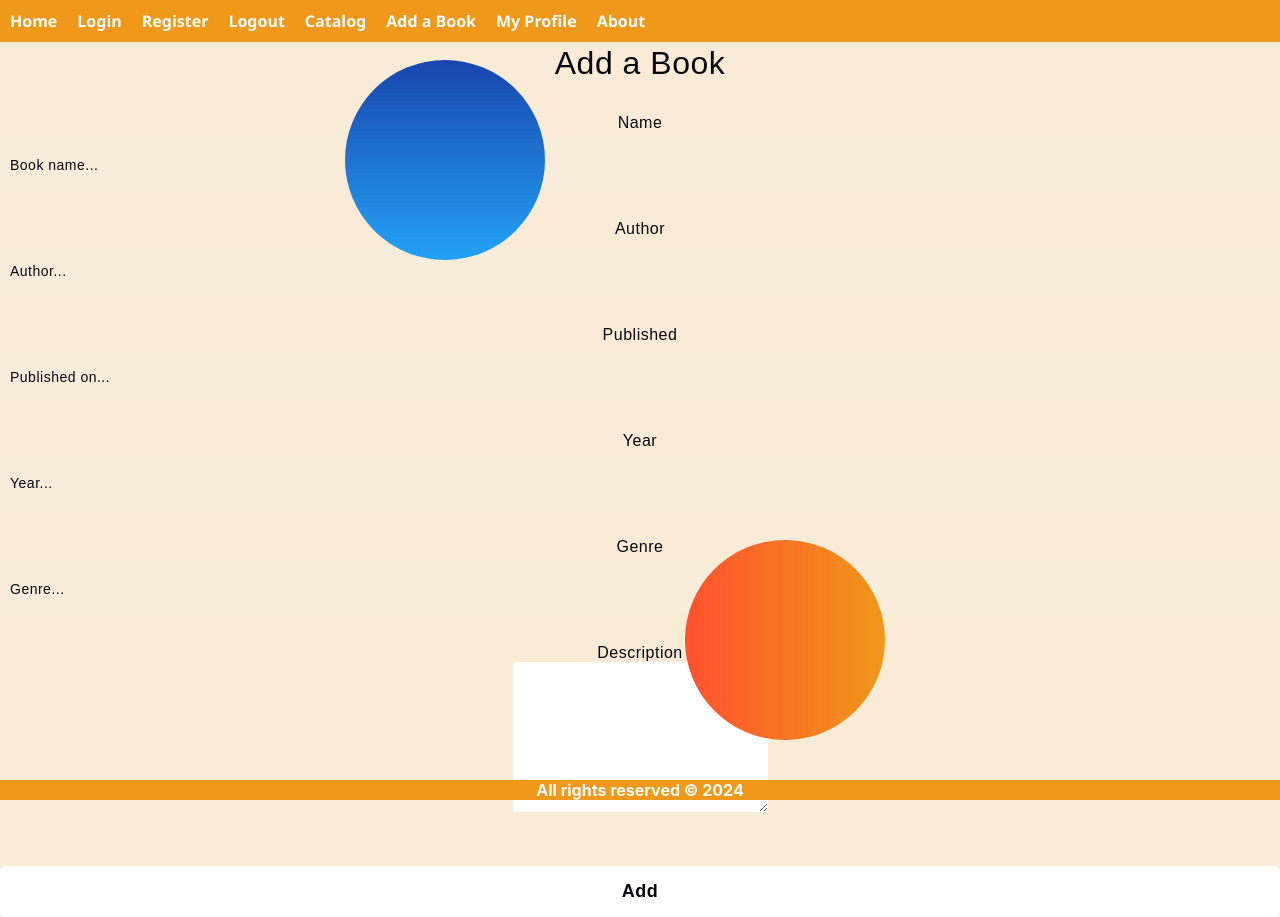
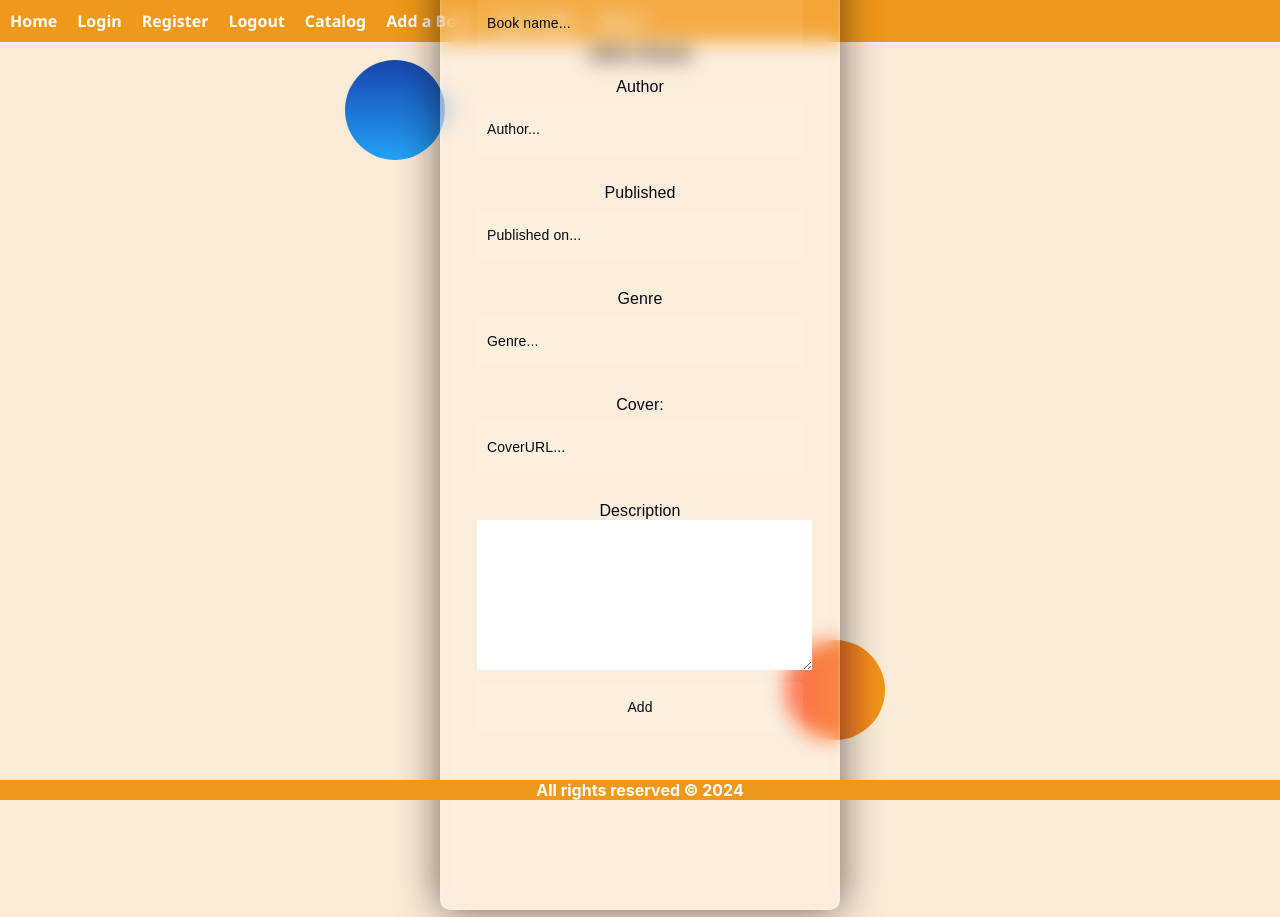
Before and after one commit to EmilPopovski24/TheNovelClub, a React (Create React App) app in the folder thenovelclub/: page /add-book in a window 1280 px wide. Built offline with nearby package versions, Linux system fonts and the light colour scheme; no server answers.

Commit message:
onAddBookSubmit update

```diff
--- a/thenovelclub/src/App.js
+++ b/thenovelclub/src/App.js
@@ -23,9 +23,10 @@ function App() {
             })
     },[]);
 
-    // const onAddBookSubmit = (bookData) => {
-
-    // }
+    const onAddBookSubmit = async(bookData) => {
+        const result = await bookService.addBook(bookData);
+        return result
+    }
 
      return (
         <div className="App">
@@ -38,7 +39,7 @@ function App() {
                     <Route path='/logout' element={<Logout />} />
                     <Route path='/catalog' element={<Catalog books={books}/>} />
                     <Route path='/catalog/:bookId' element={<BookInfo />} />
-                    <Route path='/add-book' element={<AddBook />} />
+                    <Route path='/add-book' element={<AddBook onAddBookSubmit={onAddBookSubmit}/>} />
                 </Routes>
             </div>
       < Footer />
--- a/thenovelclub/src/components/AddBook.js/AddBook.css
+++ b/thenovelclub/src/components/AddBook.js/AddBook.css
@@ -0,0 +1,100 @@
+*,
+*:before,
+*:after{
+    padding: 0;
+    margin: 0;
+    box-sizing: border-box;
+}
+body{
+    background-color: antiquewhite;
+}
+.background{
+    width: 430px;
+    height: 520px;
+    position: absolute;
+    transform: translate(-50%,-50%);
+    left: 50%;
+    top: 50%;
+}
+.background .shape{
+    height: 100px;
+    width: 100px;
+    position: absolute;
+    border-radius: 50%;
+}
+.shape:first-child{
+    background: linear-gradient(
+        #1845ad,
+        #23a2f6
+    );
+    left: -80px;
+    top: -80px;
+}
+.shape:last-child{
+    background: linear-gradient(
+        to right,
+        #ff512f,
+        #f09819
+    );
+    right: -30px;
+    bottom: -80px;
+}
+.addBook-form{
+    height: 1020px;
+    width: 400px;
+    background-color: rgba(255,255,255,0.13);
+    position: absolute;
+    transform: translate(-50%,-50%);
+    top: 50%;
+    left: 50%;
+    border-radius: 10px;
+    backdrop-filter: blur(10px);
+    border: 2px solid rgba(255,255,255,0.1);
+    box-shadow: 0 0 40px rgba(8,7,16,0.6);
+    padding: 50px 35px;
+}
+form *{
+    font-family: 'Poppins',sans-serif;
+    color:#080710;
+    letter-spacing: 0.1px;
+    outline: none;
+    border: none;
+}
+form h3{
+    font-size: 32px;
+    font-weight: 500;
+    line-height: 42px;
+    text-align: center;
+}
+
+label{
+    display: block;
+    margin-top: 30px;
+    font-size: 16px;
+    font-weight: 500;
+}
+input{
+    display: block;
+    height: 50px;
+    width: 100%;
+    background-color: rgba(255,255,255,0.07);
+    border-radius: 3px;
+    padding: 0 10px;
+    margin-top: 8px;
+    font-size: 14px;
+    font-weight: 300;
+}
+::placeholder{
+    color:#080710
+}
+button{
+    margin-top: 50px;
+    width: 100%;
+    background-color: #ffffff;
+    color: #080710;
+    padding: 15px 0;
+    font-size: 18px;
+    font-weight: 600;
+    border-radius: 5px;
+    cursor: pointer;
+}
--- a/thenovelclub/src/components/AddBook.js/AddBook.js
+++ b/thenovelclub/src/components/AddBook.js/AddBook.js
@@ -1,35 +1,56 @@
+import { useState } from 'react';
+import './AddBook.css';
 
+export const AddBook = ({
+    onAddBookSubmit
+}) => {
 
-export const AddBook = () => {
+    const [values, setValues] = useState({
+        name: '',
+        author: '',
+        published: '',
+        genre: '',
+        coverUrl: '',
+        description: '',
+    });
+
+    const onChangeHandler = (e) => {
+        setValues(state => ({...state, [e.target.name]: e.target.value}))
+    }
+
+    const onSubmit = (e) => {
+        e.preventDefault()
+        onAddBookSubmit(values);
+    }
+
     return (
         <>
         <div className="background">
             <div className="shape"></div>
             <div className="shape"></div>
         </div>
-        <form className="addBook-form">
-            <h3>Add a Book</h3>
+        <h3>Add a Book</h3>
+        <form className="addBook-form" onSubmit={onSubmit}>
 
             <label htmlFor="name">Name</label>
-            <input type="text" placeholder="Book name..." id="name" />
+            <input type="text" placeholder="Book name..." id="name" value={values.name} onChange={onChangeHandler} name="name" />
 
             <label htmlFor="author">Author</label>
-            <input type="author" placeholder="Author..." id="author" />
+            <input type="text" placeholder="Author..." id="author" value={values.author} onChange={onChangeHandler} name="author"/>
 
             <label htmlFor="published">Published</label>
-            <input type="published" placeholder="Published on..." id="published" />
-
-            <label htmlFor="year">Year</label>
-            <input type="year" placeholder="Year..." id="year" />
+            <input type="text" placeholder="Published on..." id="published" value={values.published} onChange={onChangeHandler} name="published"/>
 
             <label htmlFor="genre">Genre</label>
-            <input type="genre" placeholder="Genre..." id="genre" />
+            <input type="text" placeholder="Genre..." id="genre" value={values.genre} onChange={onChangeHandler} name="genre"/>
+
+            <label htmlFor="coverUrl">Cover:</label>
+            <input type="text" placeholder="CoverURL..." id="coverUrl" value={values.coverUrl} onChange={onChangeHandler} name="coverUrl"/>
 
             <label htmlFor="description">Description</label>
-            <textarea name="description" id="description" cols="30" rows="10" ></textarea>
+            <textarea name="description" id="description" cols="40" rows="10" value={values.description} onChange={onChangeHandler} ></textarea>
 
-
-            <button>Add</button>
+            <input className='btn submit' type='submit' value="Add" />
 
         </form>
         </>
--- a/thenovelclub/src/services/bookService.js
+++ b/thenovelclub/src/services/bookService.js
@@ -1,11 +1,16 @@
-import { request } from "./requester";
+import *  as request from "./requester";
 
 const baseUrl = 'http://localhost:3030/jsonstore/books';
 
 export const getAll =async () => {
-    const result = await request('GET', baseUrl);
+    const result = await request.get(baseUrl);
     const books = Object.values(result)
     return books;
+}
+
+export const addBook = async(data) => {
+    const result = await request.post(baseUrl, data);
+    return result
 }
 
 
--- a/thenovelclub/src/services/requester.js
+++ b/thenovelclub/src/services/requester.js
@@ -1,7 +1,18 @@
-export const request = async (method, url) => {
-    const response = await fetch(url, {
-        method,
-    })
+export const request = async (method, url, data) => {
+    const options = {};
+
+    if (method !== 'GET') {
+        options.method = method;
+
+        if(data) {
+            options.headers = {
+                'content-type': 'application/json',
+            }
+            options.data = JSON.stringify(data)
+        }
+    }
+
+    const response = await fetch(url, options)
 
     try {
         const result = await response.json();
```
